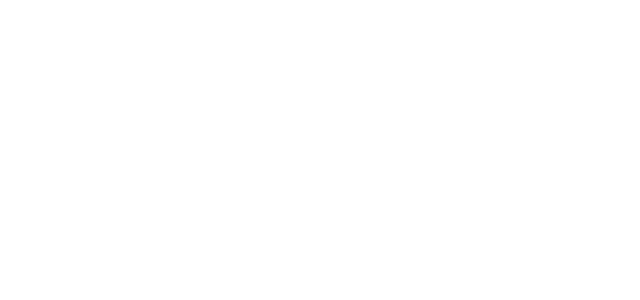
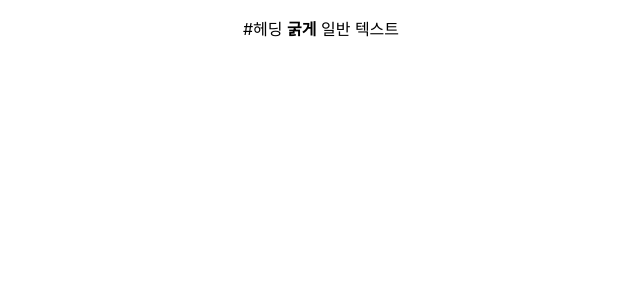
Before and after one commit to cuihaen/my-blog, a React (Create React App) app: page / in a window 1280 px wide. Shown: the top 300 px of the page, without its empty margins (319-959 px from the left). Built offline with nearby package versions, Linux system fonts and the light colour scheme.

Commit message:
markdown renderer추가

```diff
--- a/package.json
+++ b/package.json
@@ -9,6 +9,7 @@
     "@testing-library/user-event": "^13.5.0",
     "react": "^18.2.0",
     "react-dom": "^18.2.0",
+    "react-markdown": "^8.0.5",
     "react-router-dom": "^6.9.0",
     "react-scripts": "5.0.1",
     "web-vitals": "^2.1.4"
@@ -18,8 +19,8 @@
     "build": "react-scripts build",
     "test": "react-scripts test",
     "eject": "react-scripts eject",
-    "predeploy" : "npm run build",
-    "deploy" : "gh-pages -d build"
+    "predeploy": "npm run build",
+    "deploy": "gh-pages -d build"
   },
   "eslintConfig": {
     "extends": [
--- a/src/App.js
+++ b/src/App.js
@@ -1,8 +1,10 @@
 import './App.css';
+import MarkdownRenderer from './components/pages/markdownRenderer';
 
 function App() {
   return (
     <div className="App">
+      <MarkdownRenderer/>
     </div>
   );
 }
--- /dev/null
+++ b/src/components/pages/markdownRenderer.js
@@ -0,0 +1,15 @@
+import ReactMarkdown from "react-markdown";
+
+const markdown = `
+#헤딩
+**굵게**
+일반 텍스트
+`;
+
+function MarkdownRenderer(){
+    return(
+        <ReactMarkdown>{ markdown }</ReactMarkdown>
+    )
+}
+
+export default MarkdownRenderer;
```
Also changed, not shown: 1 other file (tests, documents, lock files or other folders).
